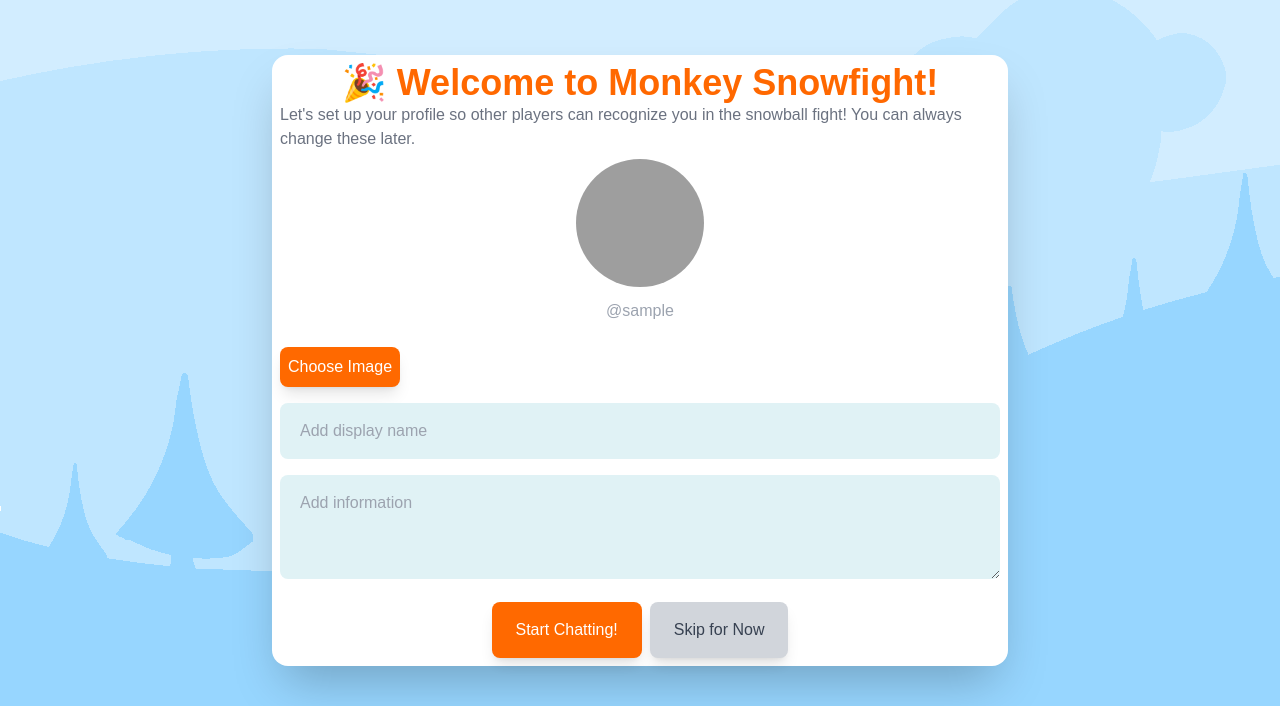
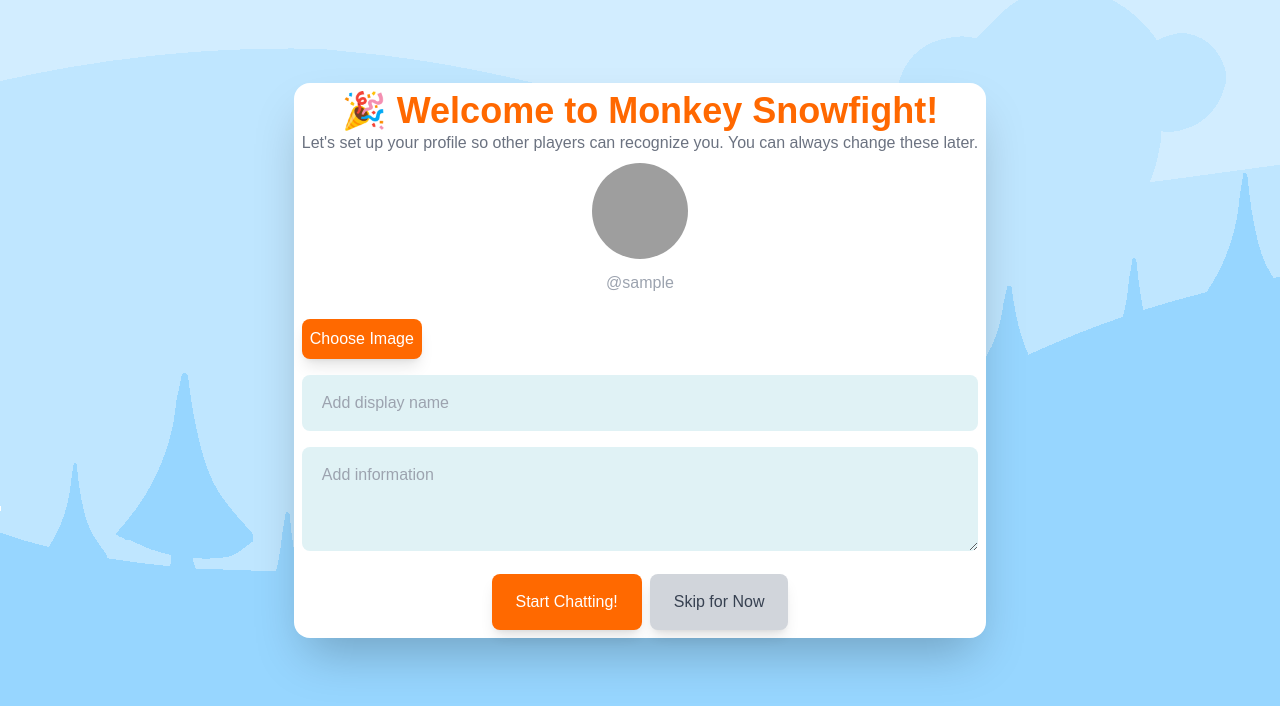
Before and after one commit to markrshaw99/Monkey_Snowfight, a Django app: page /profile/onboarding/ in a window 1280 px wide. Shown: the part 80-786 px from the top of the page. Run offline with Django 5.2, Linux system fonts and the light colour scheme; the visitor is signed in with stand-in values (Sample User, id 1); parts of the project's set-up code (start-up, migrations or seed data) failed here and were passed over; some web fonts are replaced; grey boxes are pictures that could not be loaded.

Commit message:
Update onboarding page

```diff
--- a/monkeyusers/templates/monkeyusers/profile_edit.html
+++ b/monkeyusers/templates/monkeyusers/profile_edit.html
@@ -4,7 +4,7 @@
 
 {% if onboarding %}
 <h1 class="mb-4">🎉 Welcome to Monkey Snowfight!</h1>
-<p class="mb-4" style="color: #6b7280;">Let's set up your profile so other players can recognize you in the snowball fight! You can always change these later.</p>
+<p class="mb-4" style="color: #6b7280;">Let's set up your profile so other players can recognize you. You can always change these later.</p>
 {% else %}
 <h1 class="mb-4">Edit your Profile</h1>
 {% endif %}
--- a/static/css/main.css
+++ b/static/css/main.css
@@ -1704,8 +1704,8 @@
         padding: 0.5rem;
     }
     .profile__avatar {
-        width: 8rem;
-        height: 8rem;
+        width: 6rem;
+        height: 6rem;
         margin-bottom: 0.5rem;
     }
     .content-box {
```
